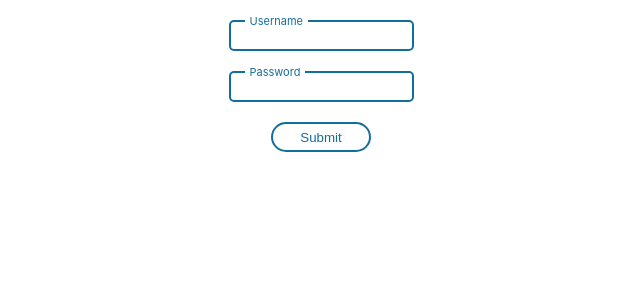
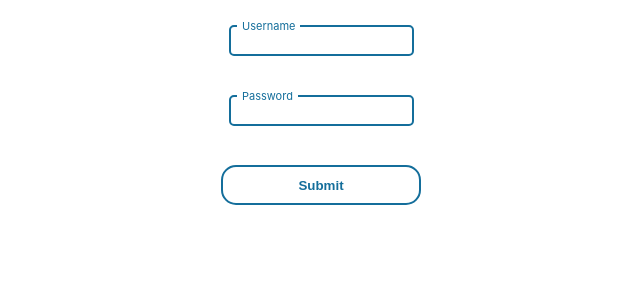
Before and after one commit to riimako/portfolio, a React (Create React App) app: page /login in a window 1280 px wide. Shown: the top 300 px of the page, without its empty margins (319-959 px from the left). Built offline with nearby package versions, Linux system fonts and the light colour scheme.

Commit message:
styles changes

```diff
--- a/src/containers/Login/Login.css
+++ b/src/containers/Login/Login.css
@@ -4,22 +4,33 @@
 }
 
 .formContainer form {
+  box-sizing: border-box;
   display: flex;
   flex-direction: column;
   align-items: center;
   padding: 10px;
+  width: 220px;
 }
 
 .formContainer .item {
-  margin: 10px;
+  margin: 15px;
+  height: 40px;
+  width: 100%;
 }
 
 .formContainer .item #submit {
   background-color: white;
   border-color:#146e9b;
+  border-radius: 15px;
   border-style: solid;
   color:#146e9b;
-  width: 100px;
-  height: 30px;
-  border-radius: 15px;
+  height: 100%;
+  width: 100%;
+  font-weight: bold;
+  cursor: pointer;
 }
+
+.formContainer .item #submit:hover {
+  background-color: #146e9b;
+  color: white;
+}
```
